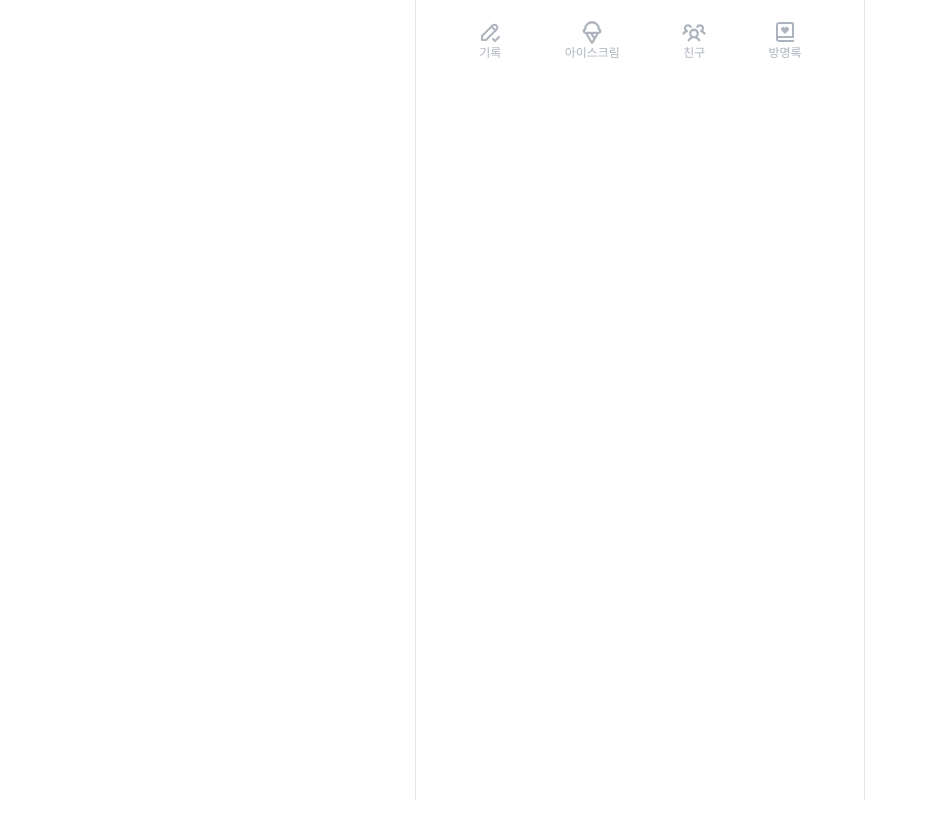
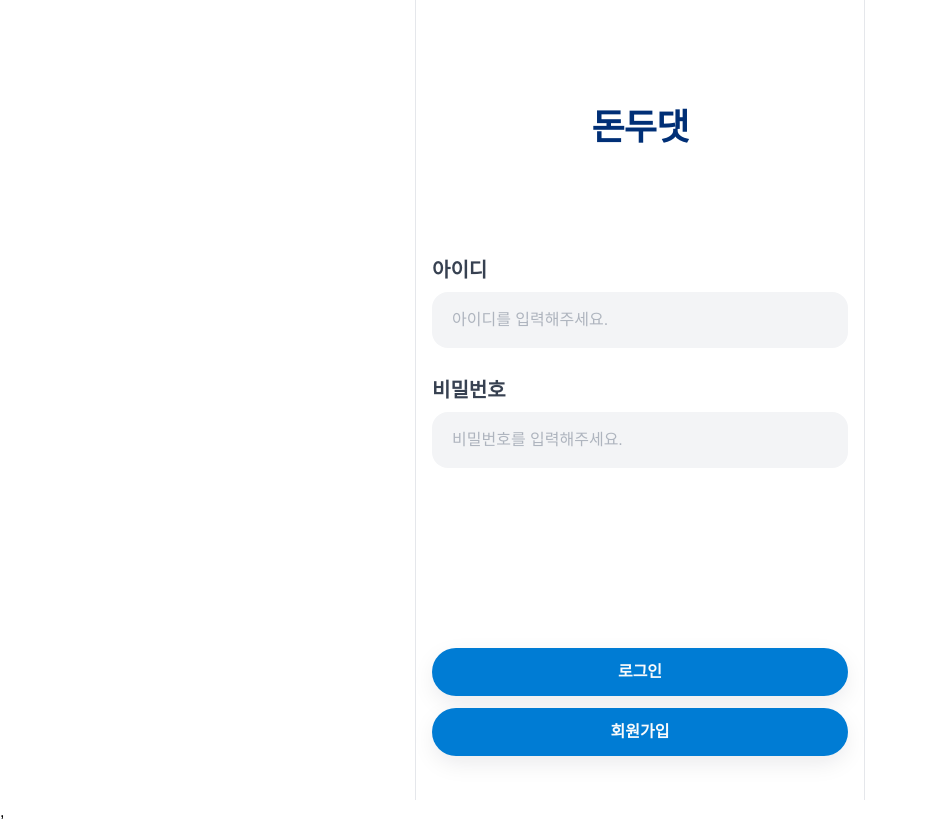
Before and after one commit to LikeLion-KW-TEAM2/TEAM_2_FE, a React (Vite) app: page /login in a window 1280 px wide. Shown: the whole page, without its empty margins (0-927 px from the left). Before the commit the page ends 800 px from the top, so only its background shows below. Built offline with nearby package versions, Linux system fonts and the light colour scheme; a web font is replaced by a local one.

Commit message:
feat : 로그인 페이지 UI 완성

```diff
--- a/src/App.tsx
+++ b/src/App.tsx
@@ -1,10 +1,10 @@
-import BottomNav from './components/BottomNav'
+import Router from './components/Router'
 
 function App() {
   return (
     <div className="flexCenter">
-      <div className="h-svh w-full min-w-[320px] max-w-[450px] border-x">
-        <BottomNav />
+      <div className="h-svh w-full min-w-[320px] max-w-[450px] border-x px-4">
+        <Router />
       </div>
     </div>
   )
--- a/src/components/BottomNav.tsx
+++ b/src/components/BottomNav.tsx
@@ -19,7 +19,7 @@ interface Item {
 
 const NavItem = ({ item }: Item) => {
   return (
-    <div className="flexColumnAlign text-primary-400 font-medium">
+    <div className="flexColumnAlign text-secondary-400 font-medium">
       {item.icon}
       <p className="text-xsmall">{item.name}</p>
     </div>
--- /dev/null
+++ b/src/components/Button.tsx
@@ -0,0 +1,27 @@
+import { ReactNode } from 'react'
+
+interface IButton {
+  size: string
+  width: string
+  children: ReactNode
+  disabled?: boolean
+}
+
+const Button = ({ size, width, children, disabled = false }: IButton) => {
+  let style = ''
+  if (size === 'large') style = 'px-8 font-large'
+  else if (size === 'medium') style = 'px-8 font-medium'
+  else if (size === 'small') style = 'px-8 font-small'
+  else if (size === 'xsmall') style = 'px-8 font-xsmall'
+
+  return (
+    <button
+      className={`text-secondary-50 shadow-large bg-primary-600 rounded-full py-3 font-bold transition-all hover:scale-[1.02] ${width} ${style} ${disabled && 'bg-secondary-50'}`}
+      disabled={disabled}
+    >
+      {children}
+    </button>
+  )
+}
+
+export default Button
--- /dev/null
+++ b/src/components/InputField/Container.tsx
@@ -0,0 +1,7 @@
+import { ChildrenType } from '@/types/common'
+
+const Container = ({ children }: ChildrenType) => {
+  return <div className="flexColumn gap-2">{children}</div>
+}
+
+export default Container
--- /dev/null
+++ b/src/components/InputField/Input.tsx
@@ -0,0 +1,16 @@
+export interface InputType {
+  type: React.HTMLInputTypeAttribute
+  placeholder?: string
+}
+
+const Input = ({ type, placeholder }: InputType) => {
+  return (
+    <input
+      type={type}
+      placeholder={placeholder}
+      className="bg-secondary-100 placeholder:text-secondary-400 rounded-2xl px-5 py-4 outline-none"
+    />
+  )
+}
+
+export default Input
--- /dev/null
+++ b/src/components/InputField/Label.tsx
@@ -0,0 +1,7 @@
+import { ChildrenType } from '@/types/common'
+
+const Label = ({ children }: ChildrenType) => {
+  return <h5 className="text-secondary-700 font-bold">{children}</h5>
+}
+
+export default Label
--- /dev/null
+++ b/src/components/InputField/index.ts
@@ -0,0 +1,8 @@
+import Container from './Container'
+import Input from './Input'
+import Label from './Label'
+
+export const InputField = Object.assign(Container, {
+  Label,
+  Input,
+})
--- /dev/null
+++ b/src/components/Router.tsx
@@ -0,0 +1,12 @@
+import Login from '@/pages/auth/Login'
+import { Route, Routes } from 'react-router-dom'
+
+const Router = () => {
+  return (
+    <Routes>
+      <Route path="/login" element={<Login />}></Route>
+    </Routes>
+  )
+}
+
+export default Router
--- a/src/main.tsx
+++ b/src/main.tsx
@@ -2,11 +2,15 @@ import ReactDOM from 'react-dom/client'
 import App from './App.tsx'
 import '@/styles/globalStyle.css'
 import { QueryClient, QueryClientProvider } from '@tanstack/react-query'
+import { BrowserRouter } from 'react-router-dom'
 
 const queryClient = new QueryClient()
 
 ReactDOM.createRoot(document.getElementById('root')!).render(
-  <QueryClientProvider client={queryClient}>
-    <App />
-  </QueryClientProvider>,
+  <BrowserRouter>
+    <QueryClientProvider client={queryClient}>
+      <App />
+    </QueryClientProvider>
+    ,
+  </BrowserRouter>,
 )
--- /dev/null
+++ b/src/pages/auth/Login.tsx
@@ -0,0 +1,33 @@
+import Button from '@/components/Button'
+import { InputField } from '@/components/InputField'
+
+const Login = () => {
+  return (
+    <div className="flexColumn h-full">
+      <h1 className="text-primary-900 my-[106px] text-center font-bold">돈두댓</h1>
+
+      <section className="flexColumn flex-1 gap-7">
+        <InputField>
+          <InputField.Label>아이디</InputField.Label>
+          <InputField.Input type="text" placeholder="아이디를 입력해주세요." />
+        </InputField>
+
+        <InputField>
+          <InputField.Label>비밀번호</InputField.Label>
+          <InputField.Input type="password" placeholder="비밀번호를 입력해주세요." />
+        </InputField>
+      </section>
+
+      <section className="flexColumn mb-11 gap-3">
+        <Button size="large" width="w-full">
+          로그인
+        </Button>
+        <Button size="large" width="w-full">
+          회원가입
+        </Button>
+      </section>
+    </div>
+  )
+}
+
+export default Login
--- /dev/null
+++ b/src/types/common.ts
@@ -0,0 +1,5 @@
+import { ReactNode } from 'react'
+
+export interface ChildrenType {
+  children: ReactNode
+}
--- a/tailwind.config.js
+++ b/tailwind.config.js
@@ -3,8 +3,35 @@ export default {
   content: ['./src/**/*.{js,jsx,ts,tsx}'],
   theme: {
     extend: {
+      backgroundColor: {
+        colors: {
+          secondary: {
+            50: '#F9FAFB',
+            100: '#F3F4F6',
+            200: '#E5E7EB',
+            300: '#D1D5DB',
+            400: '#AEB4BE',
+            500: '#6B7280',
+            600: '#4B5563',
+            700: '#374151',
+            800: '#1F2937',
+            900: '#111827',
+          },
+          primary: {
+            100: '#CBF9FE',
+            200: '#98EDFE',
+            300: '#65DAFC',
+            400: '#3EC3FA',
+            500: '#00A0F7',
+            600: '#007CD4',
+            700: '#005CB1',
+            800: '#00418F',
+            900: '#002F76',
+          },
+        },
+      },
       colors: {
-        primary: {
+        secondary: {
           50: '#F9FAFB',
           100: '#F3F4F6',
           200: '#E5E7EB',
@@ -16,7 +43,7 @@ export default {
           800: '#1F2937',
           900: '#111827',
         },
-        secondary: {
+        primary: {
           100: '#CBF9FE',
           200: '#98EDFE',
           300: '#65DAFC',
@@ -40,6 +67,10 @@ export default {
       fontFamily: {
         sans: ['PUREUNJEONNAM', 'sans-serif'],
       },
+      boxShadow: {
+        medium: '0px 6px 15px -2px rgba(16, 24, 40, 0.05)',
+        large: '0px 8px 24px -3px rgba(16, 24, 40, 0.10)',
+      },
     },
   },
   plugins: [],
```
